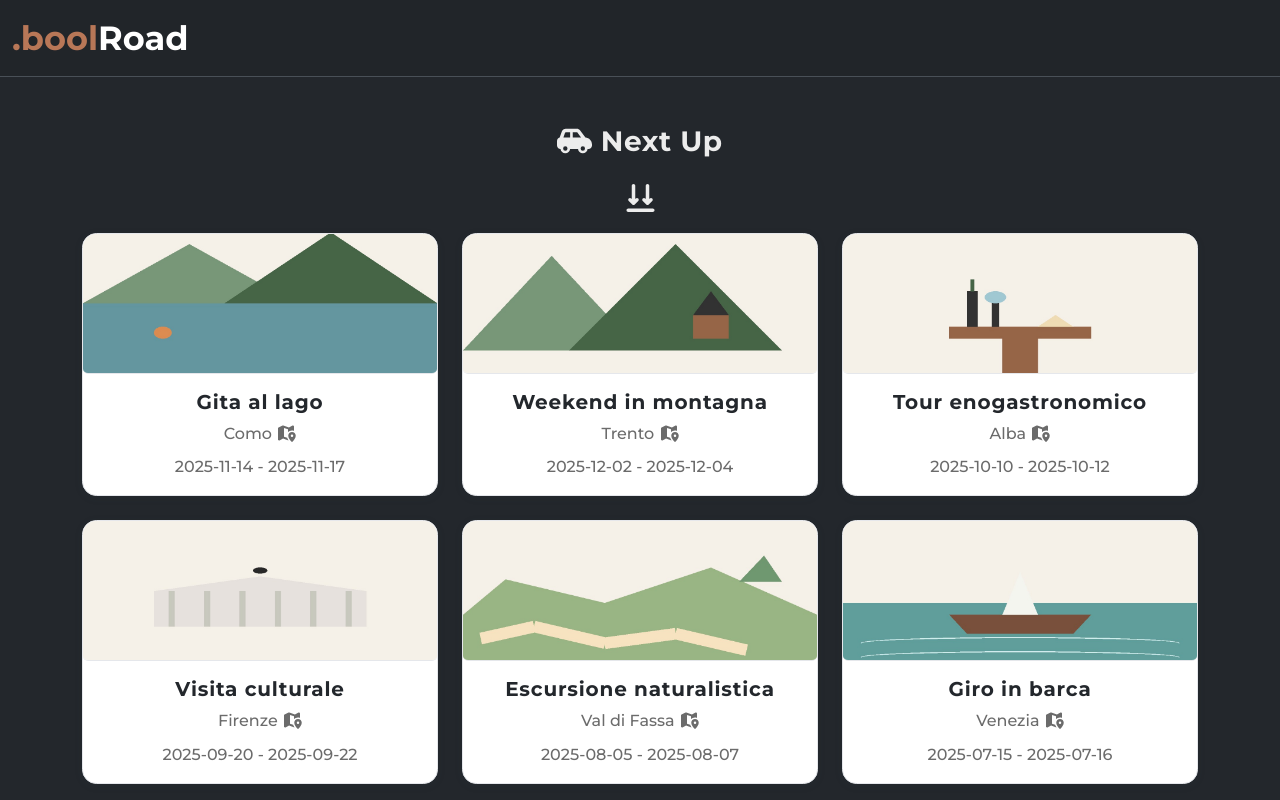
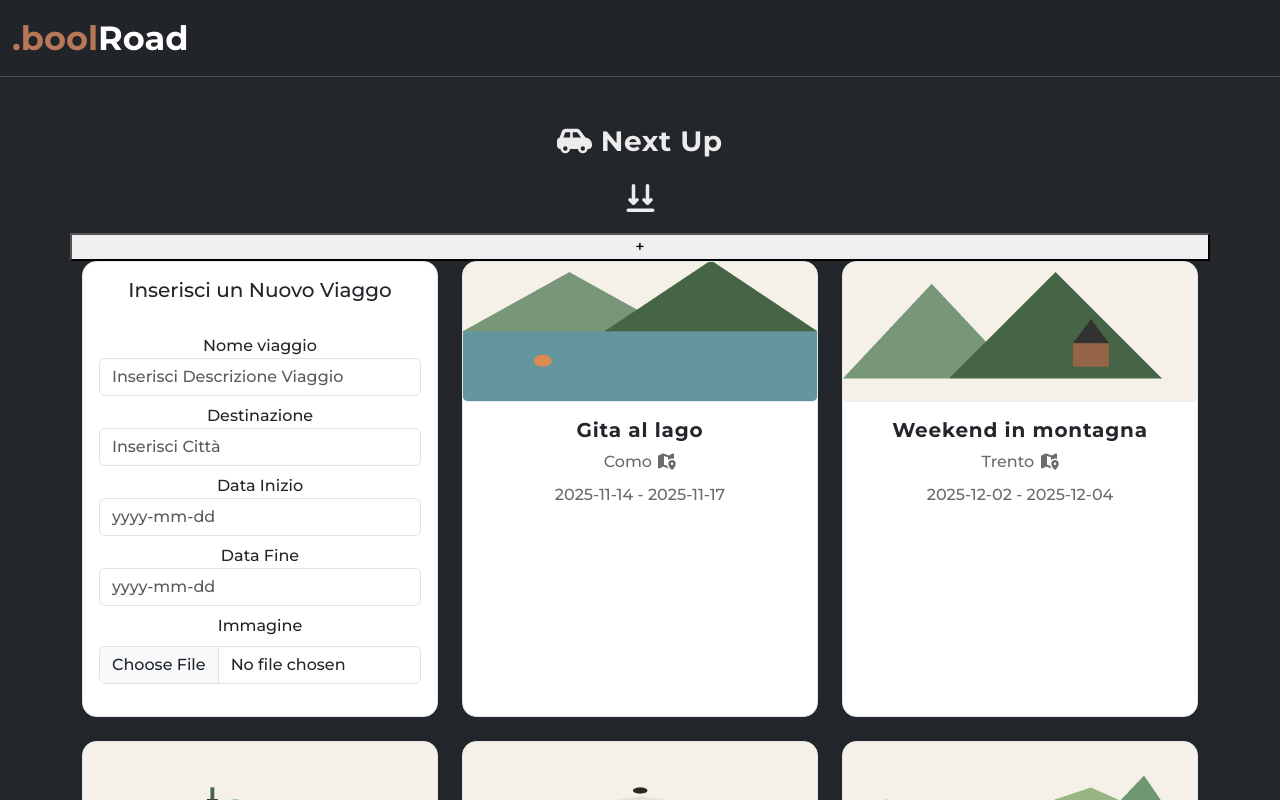
Before and after one commit to Johnnyfromtheblock4/boolroad, a React (Vite) app: page / in a window 1280 px wide. Shown: the top 800 px of the page. Built offline with nearby package versions, Linux system fonts and the light colour scheme.

Commit message:
[UPD] form-trip

```diff
--- a/src/pages/HomePage.jsx
+++ b/src/pages/HomePage.jsx
@@ -8,9 +8,70 @@ import { faCarSide } from "@fortawesome/free-solid-svg-icons";
 const HomePage = () => {
   return (
     <div className="container mt-5">
-      <h3 className="text-center mb-4"><FontAwesomeIcon icon={faCarSide} /> Next Up</h3>
-      <h3 className="text-center mb-3"> <FontAwesomeIcon icon={faArrowsDownToLine} /></h3>
+      <h3 className="text-center mb-4">
+        <FontAwesomeIcon icon={faCarSide} /> Next Up
+      </h3>
+      <h3 className="text-center mb-3">
+        {" "}
+        <FontAwesomeIcon icon={faArrowsDownToLine} />
+      </h3>
       <div className="row justify-content-center">
+        <button>+</button>
+        {/* Form */}
+        <div className="col-md-6 col-lg-4 mb-4">
+          <div className="card h-100 text-center slate-card">
+            <div className="card-title mt-3">
+              <h5>Inserisci un Nuovo Viaggo</h5>
+            </div>
+            <div className="card-body">
+              <form onSubmit="">
+                <div className="mb-3">
+                  <label>Nome viaggio</label>
+                  <input
+                    type="text"
+                    name="name"
+                    className="form-control mb-2"
+                    value=""
+                    onChange=""
+                    placeholder="Inserisci Descrizione Viaggio"
+                  />
+                  <label>Destinazione</label>
+                  <input
+                    type="text"
+                    name="name"
+                    className="form-control mb-2"
+                    value=""
+                    onChange=""
+                    placeholder="Inserisci Città"
+                  />
+                  <label>Data Inizio</label>
+                  <input
+                    type="text"
+                    name="name"
+                    className="form-control mb-2"
+                    value=""
+                    onChange=""
+                    placeholder="yyyy-mm-dd"
+                  />
+                  <label>Data Fine</label>
+                  <input
+                    type="text"
+                    name="name"
+                    className="form-control mb-2"
+                    value=""
+                    onChange=""
+                    placeholder="yyyy-mm-dd"
+                  />
+                  <label for="formFile" class="form-label">
+                    Immagine
+                  </label>
+                  <input class="form-control mb-2" type="file" id="formFile"></input>
+                </div>
+              </form>
+            </div>
+          </div>
+        </div>
+
         {trips.map((trip) => (
           <div key={trip.id} className="col-md-6 col-lg-4 mb-4">
             <div className="card h-100 text-center slate-card">
```
